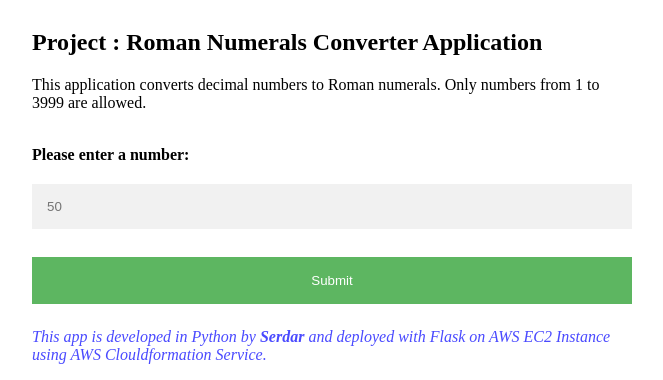
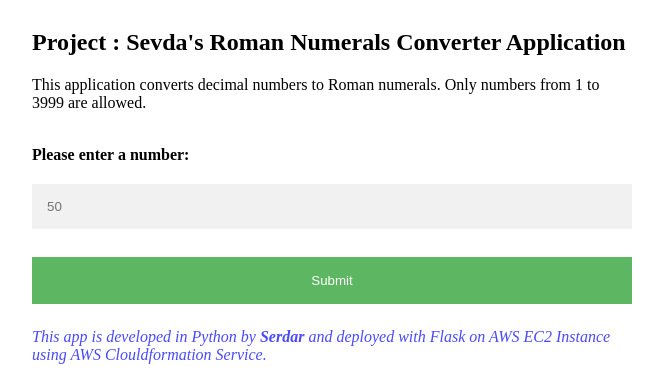
Before and after one commit to qbsevda/aws, a Flask app: page / in a window 1280 px wide. Shown: the part 421-801 px from the top of the page, without its empty margins (308-971 px from the left). Run offline with Flask 2, Linux system fonts and the light colour scheme.

Commit message:
Update index.html

```diff
--- a/aws/Project-001-Roman-Numerals-Converter/templates/index.html
+++ b/aws/Project-001-Roman-Numerals-Converter/templates/index.html
@@ -61,7 +61,7 @@
 
   <div><img src="https://clarusway.com/wp-content/uploads/2020/06/clarusway_logo.png" /></div>
 
-  <h2>Project : Roman Numerals Converter Application</h2>
+  <h2>Project : Sevda's Roman Numerals Converter Application</h2>
   <p>This application converts decimal numbers to Roman numerals. Only numbers from 1 to 3999 are allowed.</p><br>
 
   <form action="/" method="post">
```
